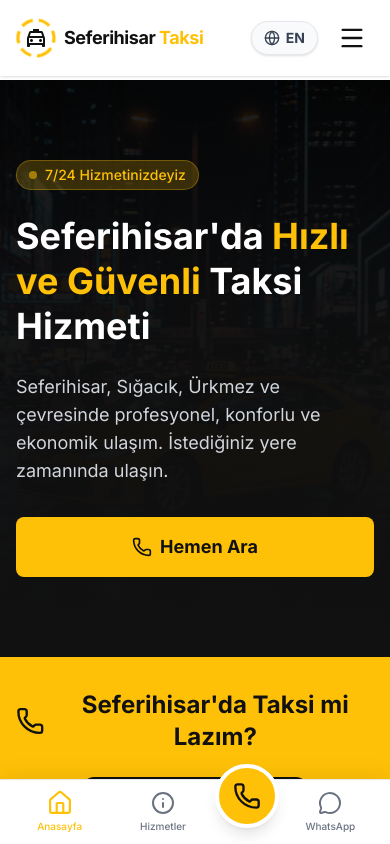
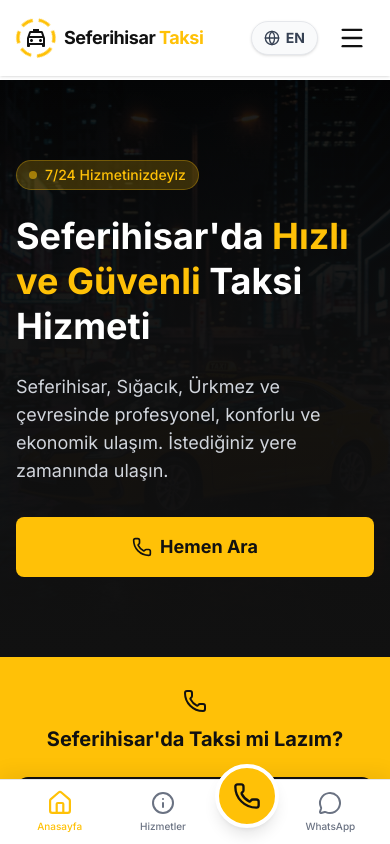
Before and after one commit to kodfinans34/seferihisartaxi, a Next.js app: page / in a window 390 px wide. Shown: the top 844 px of the page. Built offline with nearby package versions, Linux system fonts and the light colour scheme.

Commit message:
UI: Mobilde tasan Butonlar (Hemen Çağır ve Ulaşın Telefon Cta) responsive hale getirildi

```diff
--- a/src/app/page.tsx
+++ b/src/app/page.tsx
@@ -58,12 +58,12 @@ export default function Home() {
       <section className="bg-primary py-8">
         <div className="max-w-7xl mx-auto px-4 sm:px-6 lg:px-8">
           <div className="flex flex-col md:flex-row items-center justify-between gap-6">
-            <h2 className="text-2xl font-bold text-secondary text-center md:text-left flex items-center gap-3">
-              <Phone className="w-8 h-8" /> Seferihisar'da Taksi mi Lazım?
+            <h2 className="text-xl sm:text-2xl font-bold text-secondary text-center md:text-left flex flex-col sm:flex-row items-center gap-3">
+              <Phone className="w-6 h-6 sm:w-8 sm:h-8" /> Seferihisar'da Taksi mi Lazım?
             </h2>
-            <a href="tel:+905541154422" className="bg-secondary text-white hover:bg-black font-bold text-xl px-8 py-4 rounded-xl shadow-lg transition-transform hover:scale-105 flex items-center gap-3">
+            <a href="tel:+905541154422" className="w-full md:w-auto justify-center bg-secondary text-white hover:bg-black font-bold text-lg sm:text-xl px-6 sm:px-8 py-4 rounded-xl shadow-lg transition-transform hover:scale-105 flex items-center gap-3">
               Hemen Çağır
-              <ChevronRight className="w-6 h-6" />
+              <ChevronRight className="w-5 h-5 sm:w-6 sm:h-6" />
             </a>
           </div>
         </div>
@@ -97,9 +97,10 @@ export default function Home() {
                     Bulmaya çalıştığınız ister gecenin bir yarısı <em>acil nöbetçi bir taksi</em>, ister ailenizle birlikte güvenle yapacağınız bir tatil transferi, ister can dostunuz <em>evcil hayvanınızla (pet taksi)</em> yapacağınız kısa bir yolculuk olsun; bölgeyi ezbere bilen usta şoför kadromuzla bir telefon uzağınızdayız. Gönül rahatlığıyla seyahat edip asla fahiş bedeller ödemeden en adil <strong>Seferihisar Taksi ücretleriyle</strong> gideceğiniz yere ulaşırsınız.
                   </p>
               </div>
-              <div className="pt-4 flex flex-col sm:flex-row gap-4">
-                <a href="tel:+905541154422" className="bg-secondary text-white font-bold py-4 px-8 rounded-xl shadow-[0_8px_30px_rgb(0,0,0,0.12)] hover:shadow-2xl hover:-translate-y-1 transition-all flex items-center justify-center gap-3 text-lg">
-                   <Phone className="w-5 h-5 text-primary" /> Hemen Ulaşın: 0554 115 44 22
+              <div className="pt-4 flex flex-col sm:flex-row gap-4 w-full">
+                <a href="tel:+905541154422" className="w-full sm:w-auto bg-secondary text-white font-bold py-4 px-4 sm:px-8 rounded-xl shadow-[0_8px_30px_rgb(0,0,0,0.12)] hover:shadow-2xl hover:-translate-y-1 transition-all flex items-center justify-center gap-2 sm:gap-3 text-base sm:text-lg">
+                   <Phone className="w-5 h-5 flex-shrink-0 text-primary" />
+                   <span className="whitespace-nowrap">Hemen Ulaşın: 0554 115 44 22</span>
                 </a>
               </div>
             </div>
```
